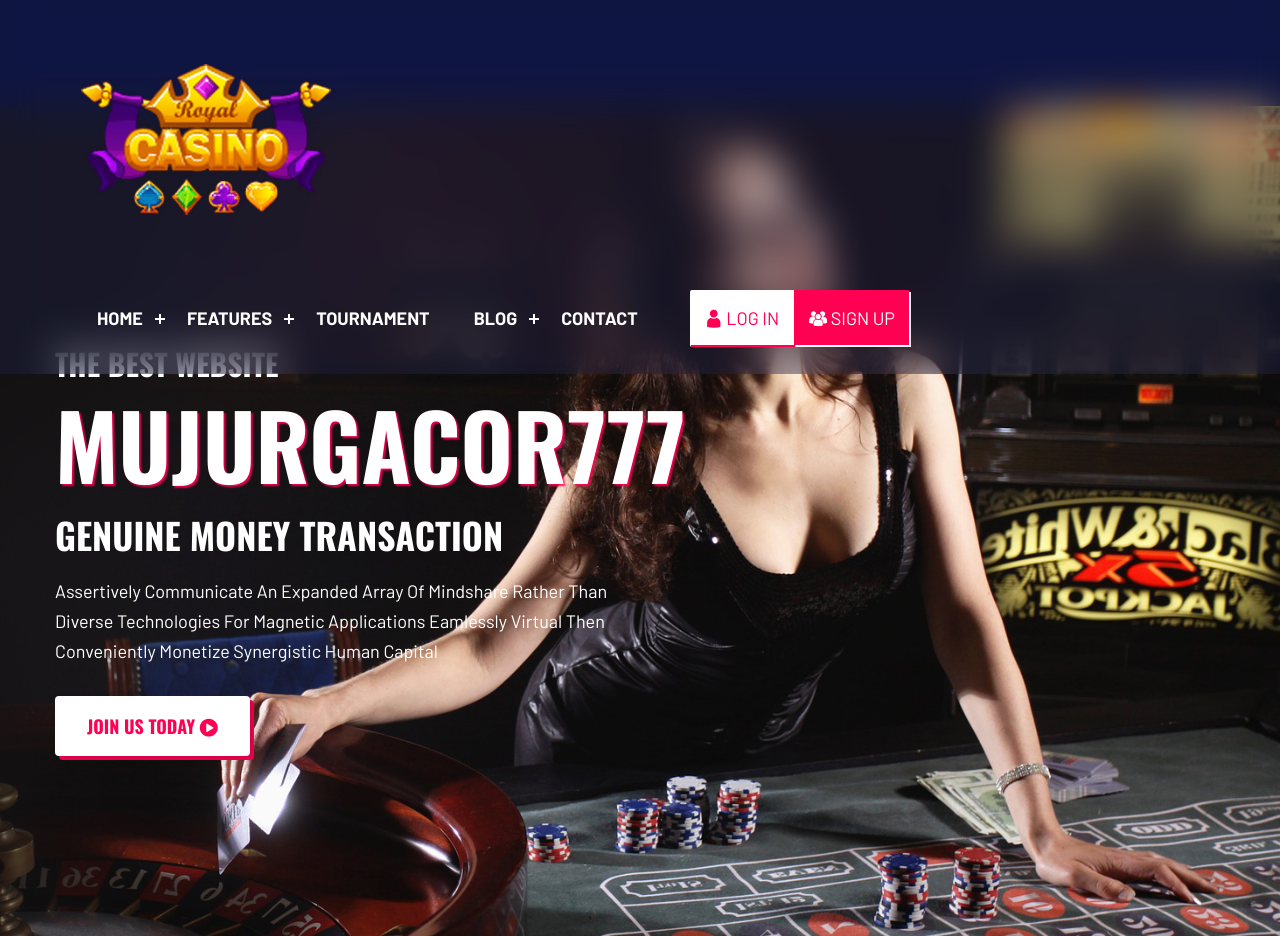
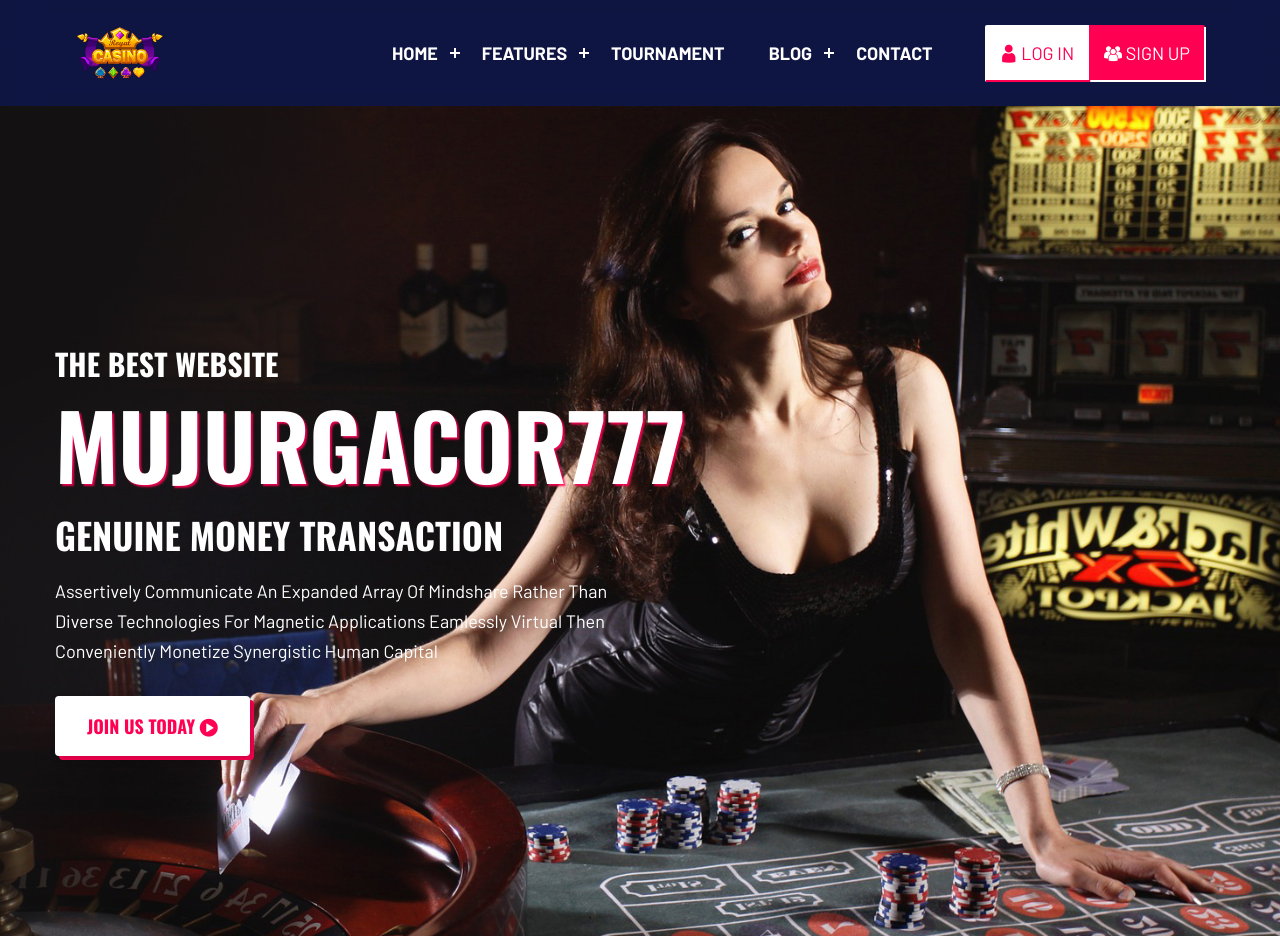
Before and after one commit to MujurID/gacor, a plain HTML site: page index.html in a window 1280 px wide. Shown: the top 936 px of the page. Drawn offline with nearby package versions, Linux system fonts and the light colour scheme.

Commit message:
Update index.html

```diff
--- a/index.html
+++ b/index.html
@@ -60,7 +60,7 @@ Assertively Communicate An Expanded Array Of Mindshare Rather Than Diverse Techn
 				<div class="brand-logo d-none d-lg-inline-block py-2">
 					<div class="logo">
 						<a href="#index.html">
-							<img src="images/logo.png" alt="logo" style="height:90px>
+							<img src="images/logo.png" alt="logo" style="height:90px">
 						</a>
 					</div>
 				</div>
```
